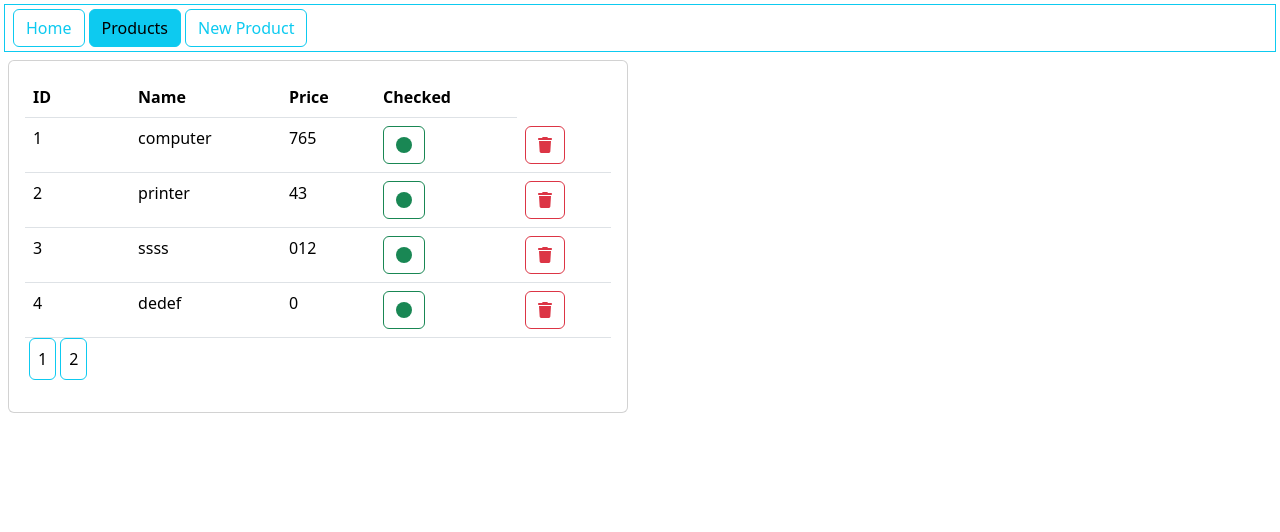
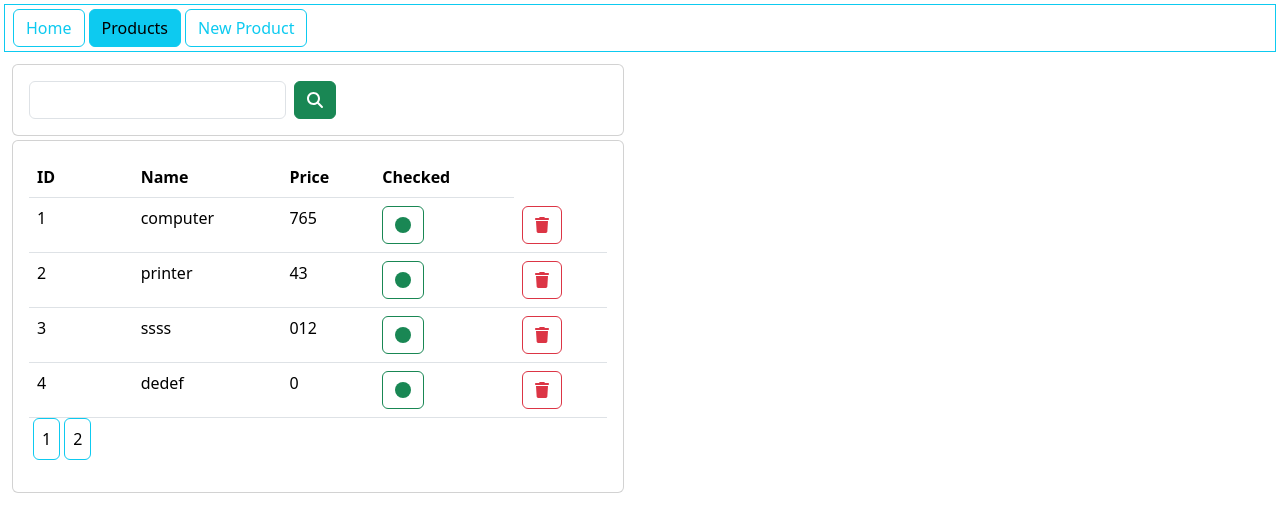
Before and after one commit to ilhambou/React-Json-Server-, a React (Create React App) app: page /products in a window 1280 px wide. Shown: the top 532 px of the page. Built offline with nearby package versions, Linux system fonts and the light colour scheme; data requests are answered from the project's data file.

Commit message:
recherche

```diff
--- a/src/components/Products.js
+++ b/src/components/Products.js
@@ -3,8 +3,11 @@ import { FontAwesomeIcon } from '@fortawesome/react-fontawesome'
 import axios from 'axios';
 import React, { useEffect, useState } from 'react'
 import { checkProduct, deleteProduct, getProducts } from '../app/app';
+import { faSearch } from '@fortawesome/free-solid-svg-icons';
+
 
 function Products() {
+  const [query, setQuery] = useState("");
   const[state,setState]=useState( // object dans state
     {
       products:[],
@@ -16,7 +19,7 @@ function Products() {
   )
 
   useEffect(()=>{
-    handleGetProducts(state.keyword, state.currentPage, state.pageSize);
+    handleGetProducts(state.keyword, state.currentPage, state.pageSize); // tous est reinitialise
   },[]);
 
 
@@ -55,13 +58,36 @@ function Products() {
   const handleGotoPage=(page)=>{
     handleGetProducts(state.keyword, page, state.pageSize);
   }
+  const handleSearch=(event)=>{
+    event.preventDefault();
+    handleGetProducts(query,1,state.pageSize)
+
+  }
 
   return (
     <div className='p-1 m-1'>
       <div className='row'>
         <div className='col-md-6'>
-         <div className='card'>
+          <div className='card m-1'>
           <div className='card-body'>
+            <form onSubmit={handleSearch}>
+              <div className='row g-2'>
+                <div className='col-auto'>
+                  <input value={query} onChange={(e)=>setQuery(e.target.value)} className='form-control'></input>
+                </div>
+                <div className='col-auto'>
+                 <button className='btn btn-success'>
+                  <FontAwesomeIcon icon={faSearch}></FontAwesomeIcon>
+                  </button>
+                </div>
+
+              </div>
+            </form>
+          </div>
+          </div>
+         <div className='card m-1'>
+          <div className='card-body'>
+
             <table className='table'>
               <thead>
                 <tr>
@@ -101,7 +127,12 @@ function Products() {
                 {
                   (new Array(state.totalPages).fill(0)).map((v,index)=>( // emerna tbleau b les 0 ms ce qu il nous intesse howa index
                     <li>
-                      <button onClick={()=>handleGotoPage(index+1)} className='btn btn-outline-info ms-1'>
+                      <button onClick={()=>handleGotoPage(index+1)}
+                      className={
+                        index + 1 == state.currentPage
+                        ?"btn btn-info ms-1"
+                        :"btn btn-outline-info ms-1"}
+                      >
                         {index + 1}
                       </button>
                     </li>
```
